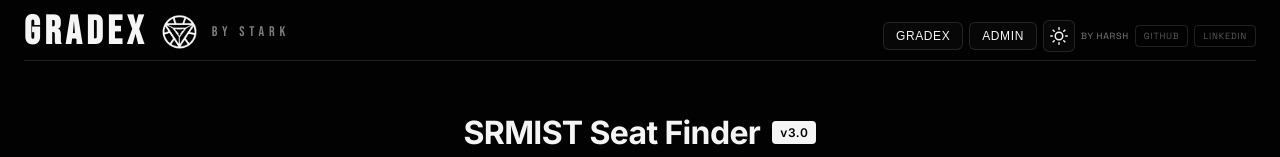
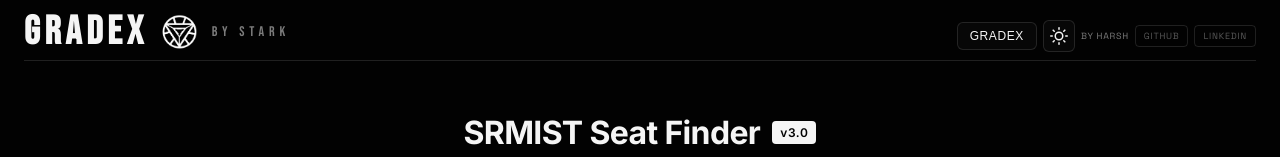
Before and after one commit to StarkAg/GradeX, a React (Vite) app: page / in a window 1280 px wide. Shown: the top 157 px of the page. Built offline with nearby package versions, Linux system fonts and the light colour scheme.

Commit message:
Remove Admin from main app - keep as separate standalone page
- Remove AdminDashboard component from React app
- Remove Admin button from navigation
- Admin is now accessible only via /admin-dashboard.html as separate page

```diff
--- a/src/App.jsx
+++ b/src/App.jsx
@@ -2,7 +2,6 @@ import React, { useState, useRef, useEffect } from 'react';
 import { Analytics } from '@vercel/analytics/react';
 import GradeX from './components/GradeX';
 import SeatFinder from './components/SeatFinder';
-import AdminDashboard from './components/AdminDashboard';
 
 export default function App() {
   const [currentPage, setCurrentPage] = useState('seatfinder');
@@ -304,7 +303,7 @@ export default function App() {
             )}
           </div>
           <div style={{ display: 'flex', alignItems: 'center', gap: '6px' }}>
-            {currentPage !== 'seatfinder' && (
+            {currentPage === 'gradex' ? (
               <button
                 onClick={() => setCurrentPage('seatfinder')}
                 style={{
@@ -331,8 +330,7 @@ export default function App() {
               >
                 Seat Finder
               </button>
-            )}
-            {currentPage !== 'gradex' && currentPage !== 'admin' && (
+            ) : (
               <button
                 onClick={() => setCurrentPage('gradex')}
                 style={{
@@ -358,34 +356,6 @@ export default function App() {
                 }}
               >
                 GradeX
-              </button>
-            )}
-            {currentPage !== 'admin' && (
-              <button
-                onClick={() => setCurrentPage('admin')}
-                style={{
-                  padding: '6px 12px',
-                  fontSize: '12px',
-                  fontWeight: 500,
-                  border: '1px solid var(--border-color)',
-                  background: 'var(--card-bg)',
-                  color: 'var(--text-primary)',
-                  borderRadius: '6px',
-                  cursor: 'pointer',
-                  transition: 'all 0.2s ease',
-                  textTransform: 'uppercase',
-                  letterSpacing: '0.05em'
-                }}
-                onMouseEnter={(e) => {
-                  e.currentTarget.style.borderColor = 'var(--border-hover)';
-                  e.currentTarget.style.background = 'var(--hover-bg)';
-                }}
-                onMouseLeave={(e) => {
-                  e.currentTarget.style.borderColor = 'var(--border-color)';
-                  e.currentTarget.style.background = 'var(--card-bg)';
-                }}
-              >
-                Admin
               </button>
             )}
             <button
@@ -494,9 +464,7 @@ export default function App() {
           </div>
       </header>
       <main className="app-main single">
-        {currentPage === 'seatfinder' ? <SeatFinder /> :
-         currentPage === 'admin' ? <AdminDashboard /> :
-         <GradeX />}
+        {currentPage === 'seatfinder' ? <SeatFinder /> : <GradeX />}
       </main>
       <audio
         ref={audioRef}
```
